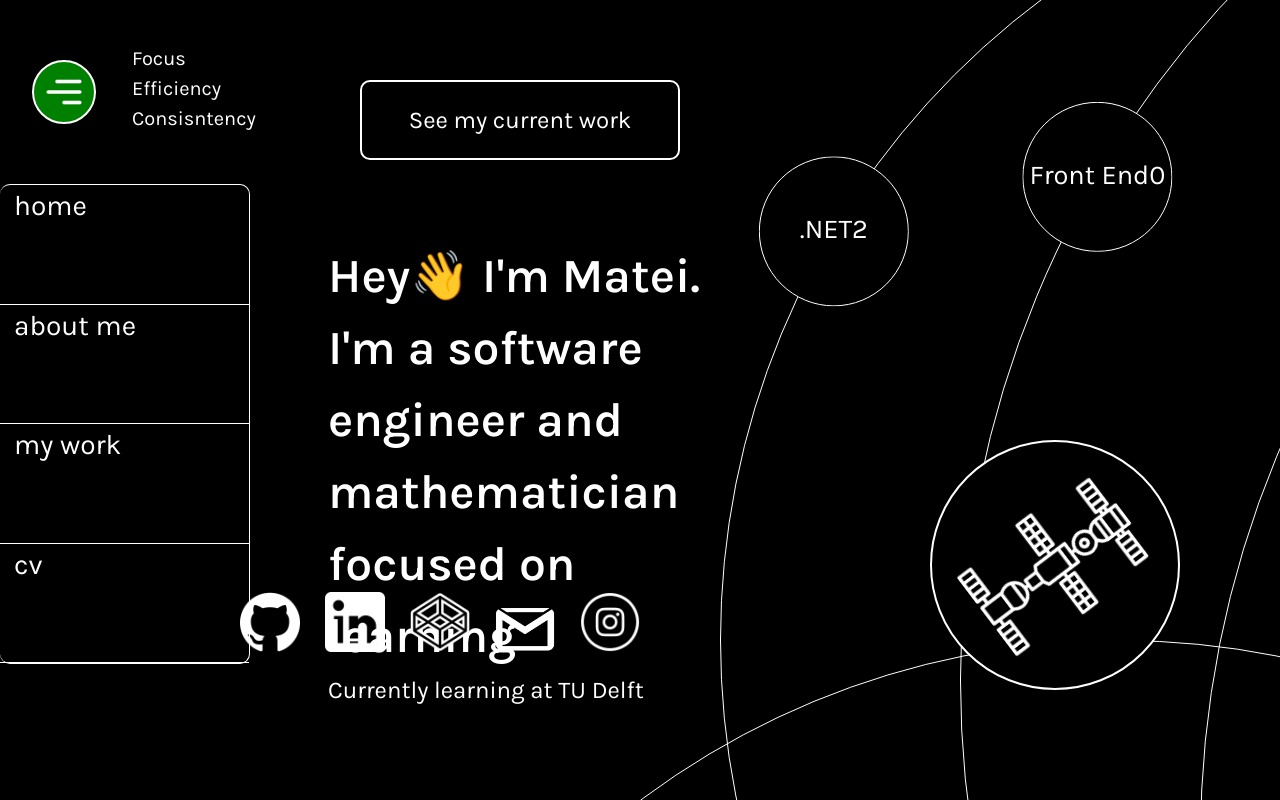
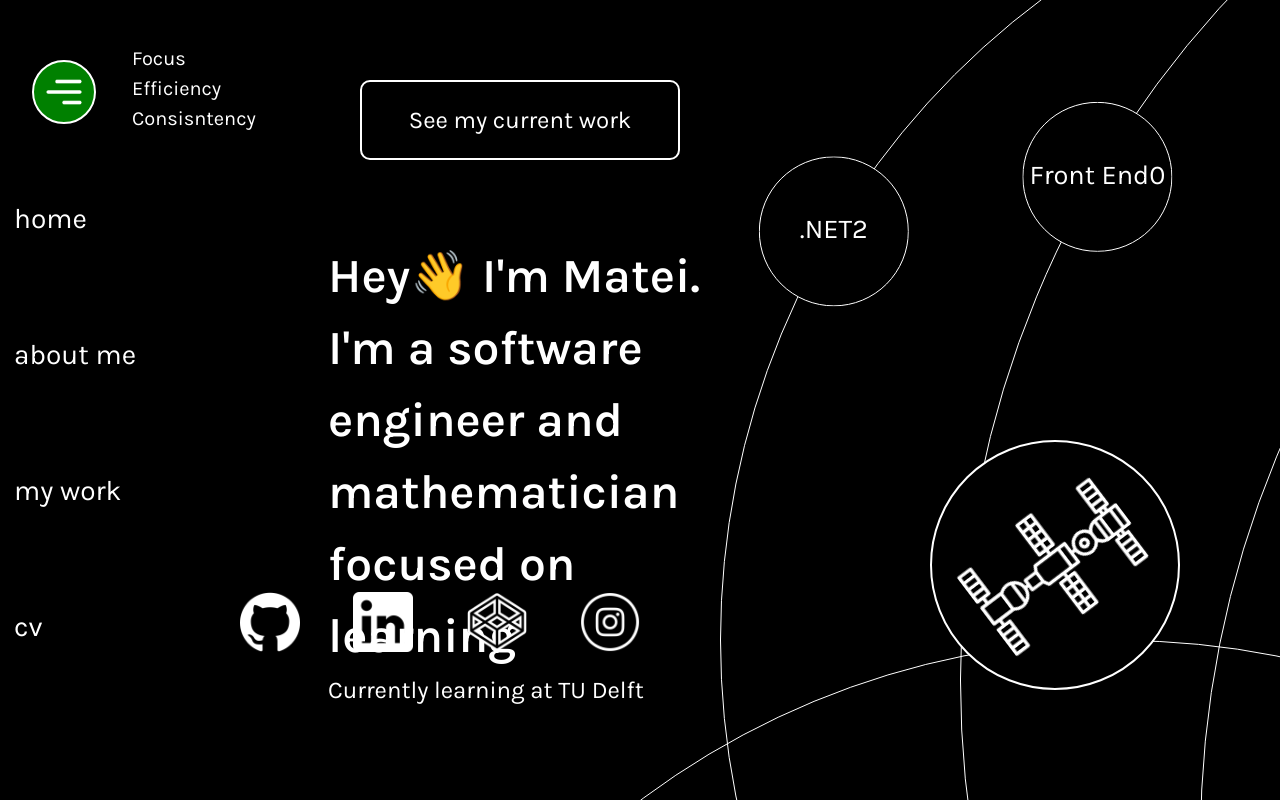
Before and after one commit to MateiDumitrescu1/Portfolio-Website, a React (Vite) app: page / in a window 1280 px wide. Both pictures are taken after a click on the button 64 px from the left and 92 px from the top of the page. Built offline with nearby package versions, Linux system fonts and the light colour scheme; a web font is replaced by a local one.

Commit message:
menu reworked, added functionality

```diff
--- a/src/App.jsx
+++ b/src/App.jsx
@@ -24,7 +24,8 @@ function MainArea({
 				timeGoDisappear={planetButtonPressed || currentWorkButtonPressed}
 				buttonFunction={buttonFunction}
 			/>
-			{ planetButtonPressed && <ProjectContent />}
+			{ planetButtonPressed && <ProjectContent
+			menuButtonPressed={menuButtonPressed} />}
 		</>
 	);
 }
@@ -151,6 +152,10 @@ function App() {
 
 				</div>}
 				{ currentWorkButtonPressed && <div className="seeMoreOnGitHub">
+					{/* biome-ignore lint/a11y/useAnchorContent: <explanation> */}
+					<a href="https://github.com/MateiDumitrescu1" alt="GitHub">
+
+					</a>
 					<p>More on GitHub</p>
 				</div>}
 
--- a/src/App.sass
+++ b/src/App.sass
@@ -59,12 +59,18 @@
   height: 8em
   background-image: url('src/assets/githublogo.png')
   background-size: contain
+  a
+    position: absolute
+    width: 100%
+    height: 100%
+
   &:hover
     cursor: pointer
   p
     position: absolute
     font-family: 'Karla'
-    font-size: 2em
+    font-size: 1.5em
     font-weight: 800
     width: 5em
-    left: 5em
+    top: 1em
+    left: 6em
--- a/src/components/Hey.jsx
+++ b/src/components/Hey.jsx
@@ -21,16 +21,13 @@ function Hey({menuButtonPressed, timeGoDisappear }) {
 				<a href="https://github.com/MateiDumitrescu1">
 					<img src="src/assets/github.png" alt="GitHub" />
 				</a>
-				<a href="https://codepen.io/your-work">
+				<a href="https://www.linkedin.com/in/matei-dumitrescu-999a14292/">
 					<img src="src/assets/linkedin.png" alt="LinkedIn" />
 				</a>
 				<a href="https://codepen.io/your-work">
 					<img src="src/assets/codepen.png" alt="CodePen" />
 				</a>
-				<a className={styles.biggerMailLogo} href="https://codepen.io/your-work">
-					<img src="src/assets/gmail.png" alt="Gmail" />
-				</a>
-				<a className={styles.socialMediaNoFilter} href="https://codepen.io/your-work">
+				<a className={styles.socialMediaNoFilter} href="https://www.instagram.com/matei.dumitrescu.7792/">
 					<img src="src/assets/insta.png" alt="Instagram" />
 				</a>
 
--- a/src/components/Hey.module.sass
+++ b/src/components/Hey.module.sass
@@ -72,7 +72,3 @@
 
 .socialMediaNoFilter
     filter: none !important
-.biggerMailLogo
-    position: relative
-    top: 6em !important
-    scale: 1.2
--- a/src/components/Menu.jsx
+++ b/src/components/Menu.jsx
@@ -1,22 +1,38 @@
-import React from 'react'
-import styles from './Menu.module.sass'
-import Logo from './Logo'
-import MenuItem from './MenuItem'
-function Menu({menuButtonPressed}) {
-  return (
-    <div className= { `${styles.menuContainer}
-    ${menuButtonPressed ? styles.menuContainerExpanded :
-    styles.menuContainerColapsed}` }>
+import React from "react";
+import styles from "./Menu.module.sass";
+import Logo from "./Logo";
+import MenuItem from "./MenuItem";
+function Menu({ menuButtonPressed }) {
+	return (
+		<div
+			className={`${styles.menuContainer}
+    ${
+			menuButtonPressed
+				? styles.menuContainerExpanded
+				: styles.menuContainerColapsed
+		}`}
+		>
+			<div
+				className={`${styles.AnBorder}
+    ${menuButtonPressed ? styles.AnBorderGo : ""}`}
+			> </div>
+			<div id={styles.botBorder}
+				className={`${styles.AnBorder}
+    ${menuButtonPressed ? styles.AnBorderGo : ""}`}
+			> </div>
 
-        <MenuItem title="home" underlineLength={2.5}/>
-        <MenuItem title="about me" underlineLength={4.2}/>
-        <MenuItem title="my work" underlineLength={3.7}/>
-        <MenuItem title="cv" underlineLength={0.9}/>
-    </div>
-  )
+      <div id={styles.rightBorder}
+      className={`${menuButtonPressed ?
+      styles.rightBorderAnimate : ""}`}> </div>
+			<MenuItem title="home" underlineLength={2.5} />
+			<MenuItem title="about me" underlineLength={4.2} />
+			<MenuItem title="my work" underlineLength={3.7} />
+			<MenuItem title="cv" underlineLength={0.9} />
+		</div>
+	);
 }
 
-export default Menu
+export default Menu;
 
 // the menu border moves slightly on hover
 // ON hove for each m,enu item:
--- a/src/components/Menu.module.sass
+++ b/src/components/Menu.module.sass
@@ -1,14 +1,14 @@
+$menuWidth: clamp(150px, 20em, 250px)
 .menuContainer
     position: relative
     top: 2em
     left: 0em
-    height: 60%
+    height: calc( 60% + 4em )
     background-color: transparent
     display: flex
     flex-direction: column
     align-items: center
     border-radius: 10px
-    border: 1px solid white
     border-left: none
     transition: width 0.1s ease-in-out
 .menuContainerColapsed
@@ -19,7 +19,7 @@
 
 .menuContainerExpanded
     opacity: 1
-    width: clamp(150px, 20em, 250px)
+    width: $menuWidth
     .menuItem
         opacity: 1
 
@@ -46,16 +46,18 @@
     width: 100%
     height: 25%
     background-color: transparent
-    border-bottom: 1px solid white
     color: white
-
+    margin: 0.5em
     transition: opacity 0.3s ease-in-out
+    border-radius: 10px
     p
         transition: transform 0.5s, color 0.3s
         margin-left: 0.5em
 
     &:hover
         cursor: pointer
+        border: 1px solid white
+
         p
             transform: translateX(0.5em) translateY(0.5em)
         .underlineD
@@ -78,3 +80,54 @@
         &:first-child
             position: relative
             margin-top: 0em
+.AnBorder
+    position: absolute
+    top: 0
+    left: 0
+    width: $menuWidth
+    height: 4px
+    background-color: transparent
+    background-image: radial-gradient( circle 100px, white, black )
+    background-size: 70% 70%
+    background-repeat: no-repeat
+    background-position: -300% center
+#botBorder
+    top: 100%
+.AnBorderGo
+    animation: slideRight 0.2s ease-in-out
+
+@keyframes slideRight
+    0%
+        background-position: -200% center
+    100%
+        background-position: 200% center
+
+#rightBorder
+    position: absolute
+    top: 0
+    left: 100%
+    height: 100%
+    width: 4px
+    background-color: transparent
+    background-image: radial-gradient( circle 100px, white, black ), radial-gradient( circle 100px, white, black )
+    background-size: 70% 70%, 70% 70%
+    background-repeat: no-repeat
+    background-position: center center, center center
+    opacity: 0
+
+.rightBorderAnimate
+    animation: slideTopButtomToCenter 0.6s linear
+
+@keyframes slideTopButtomToCenter
+    0%
+        background-position: center -100%, center 200%
+        opacity: 0
+    33%
+        background-position: center -100%, center 200%
+        opacity: 1
+    50%
+        background-position: center center, center center
+        opacity: 1
+    100%
+        background-position: center center, center center
+        opacity: 0
--- a/src/components/ProjectContent.jsx
+++ b/src/components/ProjectContent.jsx
@@ -1,8 +1,17 @@
 import React from 'react'
 import {useEffect, useState} from 'react'
 import styles from './ProjectContent.module.sass'
-function ProjectContent() {
+function ProjectContent({menuButtonPressed}) {
   const [animate, setAnimate] = useState(false)
+  useEffect(() => {
+    const projectContentContainer = document.getElementById(styles.projectContentContainerID);
+    if (menuButtonPressed) {
+      projectContentContainer.style.transform = 'translateX(10em)';
+    } else {
+      // Reset the transform when menuButtonPressed is false
+      projectContentContainer.style.transform = '';
+    }
+  }, [menuButtonPressed]); // This effect runs on menuButtonPressed changes
   useEffect(() => {
     setAnimate(true)
   }, []);
--- a/src/components/ProjectContent.module.sass
+++ b/src/components/ProjectContent.module.sass
@@ -1,7 +1,7 @@
 #projectContentContainerID
     position: absolute
     top: 13em
-    left: 20em
+    left: 10em
     width: 0
     height: 0
     opacity: 0
--- a/src/components/SolarSystem.jsx
+++ b/src/components/SolarSystem.jsx
@@ -1,6 +1,6 @@
 import React from "react";
 import styles from "./SolarSystem.module.sass";
-function SolarSytem({ timeGoDisappear, buttonFunction }) {
+function SolarSytem({timeGoDisappear, buttonFunction }) {
 	if (!timeGoDisappear) {
 		resetOrbits();
 	}
@@ -12,6 +12,7 @@ function SolarSytem({ timeGoDisappear, buttonFunction }) {
 	}
 	function expandOrbit(event) {
 		//convert from orbit it to planet id
+		const planetIdToExpand = event.currentTarget.id;
 		const orbitIdToExpand = event.currentTarget.id.replace("planet", "orbit");
 
 		const paras = document.querySelectorAll(`.${styles.planet} p`);
@@ -75,13 +76,12 @@ function SolarSytem({ timeGoDisappear, buttonFunction }) {
 					<p>Java3</p>
 				</div>
 			</div>
-			<div id={styles.ISS}>
+			{/* biome-ignore lint/a11y/useKeyWithClickEvents: <explanation> */}
+			<div onClick={handlePlanetClick} id={styles.ISS}>
 				{/* biome-ignore lint/a11y/useKeyWithClickEvents: <explanation> */}
-<div
-        onClick={handlePlanetClick}
-        id={styles.actual_ISS_SVG}>
+				<div id={styles.actual_ISS_SVG}>
 
-        </div>
+				</div>
 			</div>
 		</div>
 	);
--- a/src/components/SolarSystem.module.sass
+++ b/src/components/SolarSystem.module.sass
@@ -147,6 +147,7 @@ $animationTime: 80s
 
     &:hover
         background-color: white
+        cursor: pointer
         #actual_ISS_SVG
             filter: invert(0%)
 
```
Also changed, not shown: TODO.txt.
